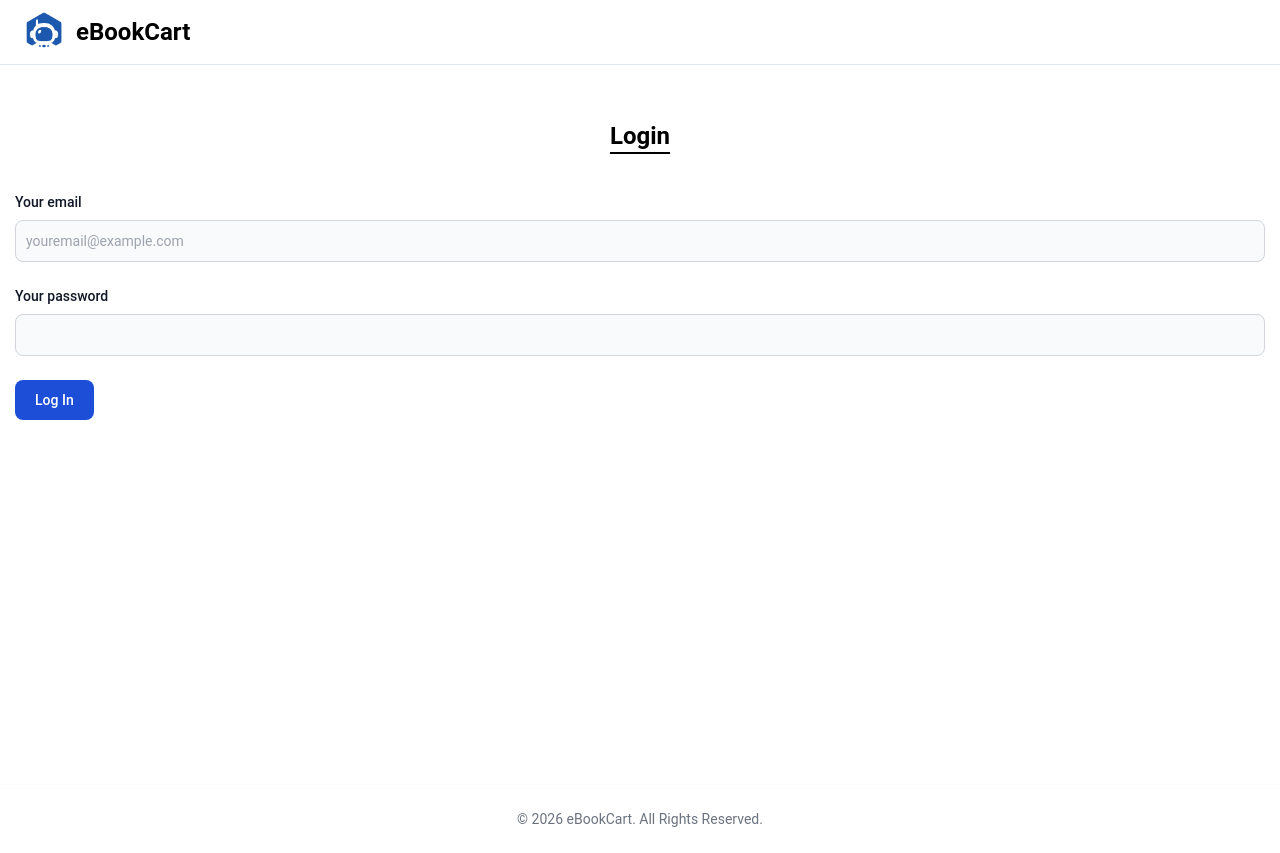
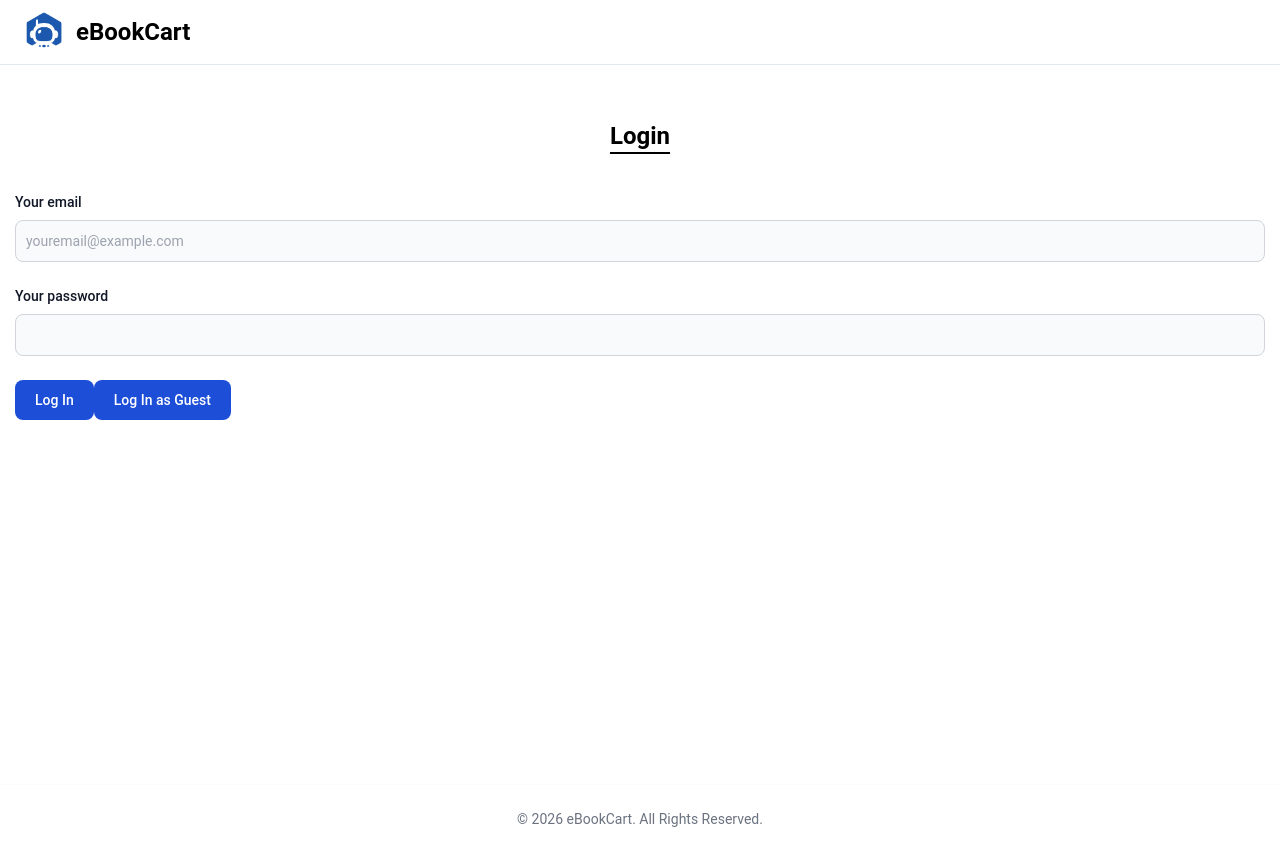
Before and after one commit to Nikfire25/eBookCart, a React (Create React App) app: page /login in a window 1280 px wide. Built offline with nearby package versions, Linux system fonts and the light colour scheme.

Commit message:
Corrected Header

```diff
--- a/src/components/Layouts/Header.js
+++ b/src/components/Layouts/Header.js
@@ -46,9 +46,9 @@
             ></span>
             <Link to="/cart" className="text-gray-700 dark:text-white mr-5">
               <span className="text-2xl bi bi-cart-fill relative">
-                {cartList.length >= 1 && (
+                {cartList?.length >= 1 && (
                   <span className="text-white text-sm absolute -top-1 left-2.5 bg-rose-500 px-1 rounded-full ">
-                    {cartList.length}
+                    {cartList?.length}
                   </span>
                 )}
               </span>
--- a/src/pages/Login.js
+++ b/src/pages/Login.js
@@ -69,6 +69,12 @@
         >
           Log In
         </button>
+        <button
+          type="submit"
+          className="text-white bg-blue-700 hover:bg-blue-800 focus:ring-4 focus:outline-none focus:ring-blue-300 font-medium rounded-lg text-sm w-full sm:w-auto px-5 py-2.5 text-center dark:bg-blue-600 dark:hover:bg-blue-700 dark:focus:ring-blue-800"
+        >
+          Log In as Guest
+        </button>
       </form>
     </main>
   );
```
